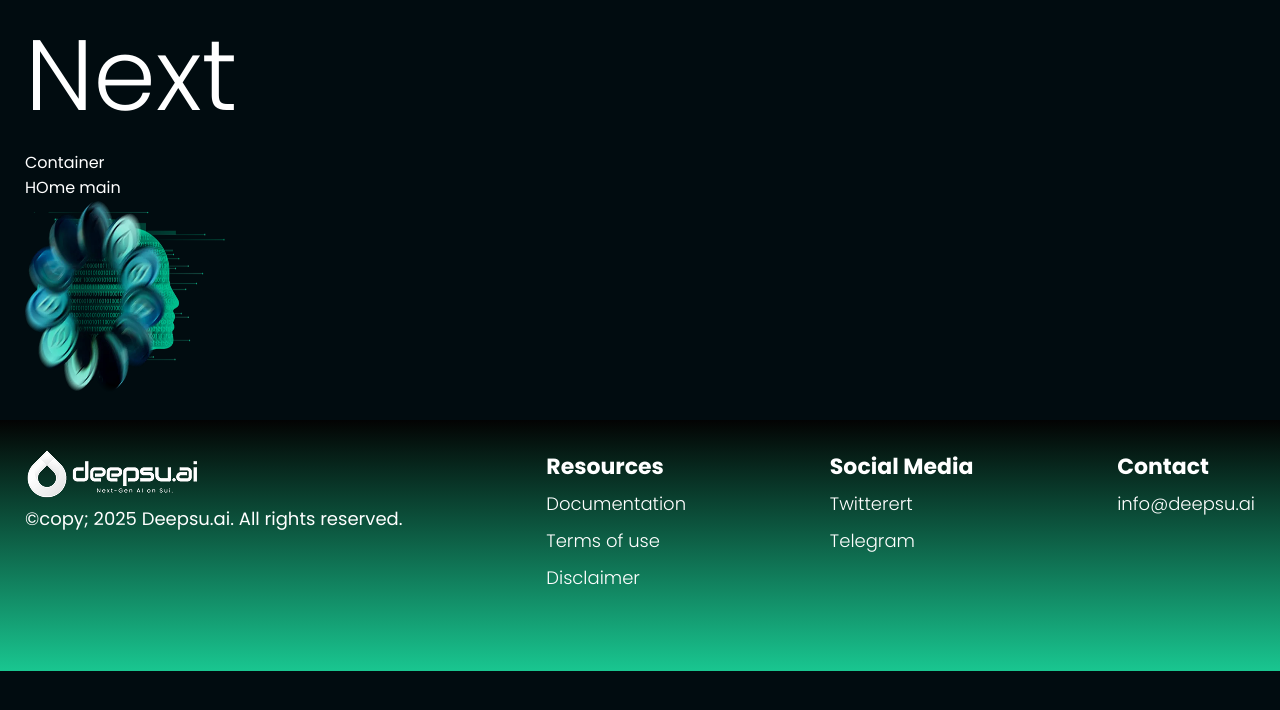
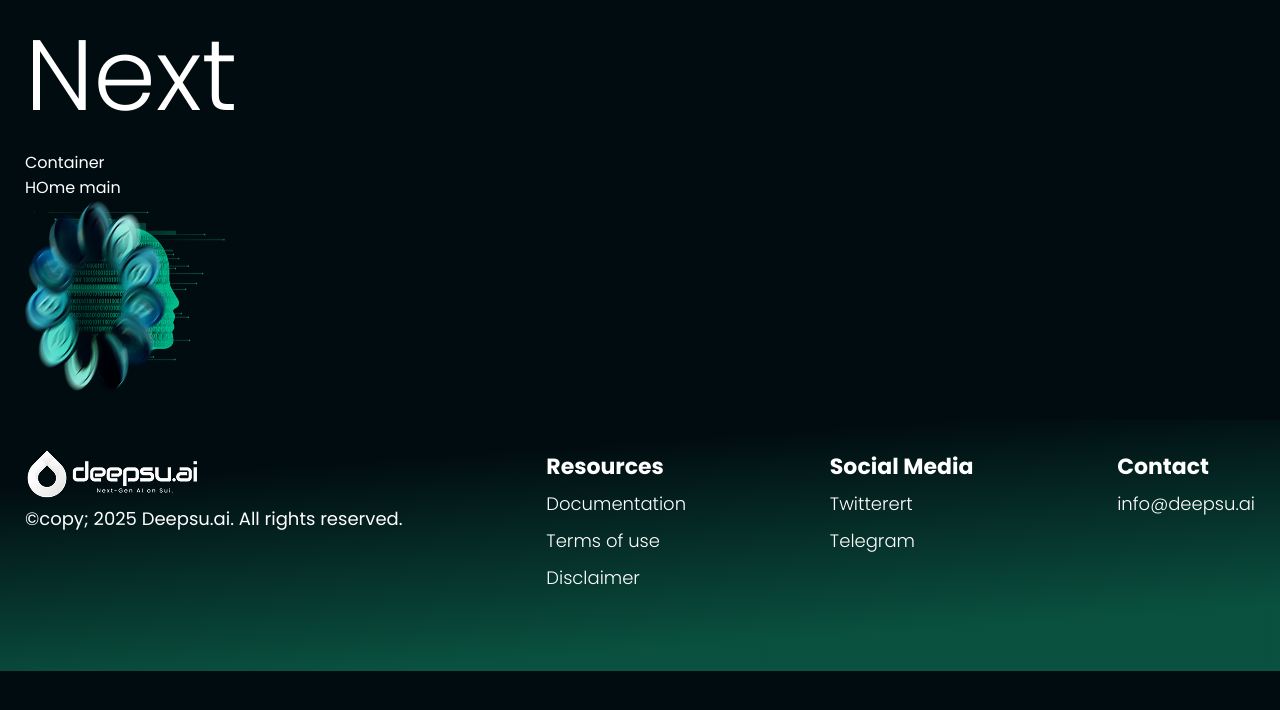
Before and after one commit to HripsimeHome/Deepsu, a React (Create React App) app: page / in a window 1280 px wide. Shown: the top 710 px of the page. Built offline with nearby package versions, Linux system fonts and the light colour scheme; a web font is replaced by a local one.

Commit message:
Change background linear-gradient

```diff
--- a/src/components/global/Footer/Footer.module.scss
+++ b/src/components/global/Footer/Footer.module.scss
@@ -4,7 +4,12 @@
 .footer {
   width: 100%;
   //height: 145px;
-  background: linear-gradient(180deg, #030303 0%, #19C690 100%);
+  background: linear-gradient(
+    176deg,
+    rgba(25, 198, 144, 0) 19.42%,
+    rgba(25, 198, 144, 0.37) 80.58%
+  );
+
   padding: 30px 0 50px;
 
   &__container {
@@ -15,7 +20,7 @@
 
   &__copyright {
     @include setFont(20px, 400, $font-family, $color-white);
-   //margin-top: 13px;
+    //margin-top: 13px;
   }
 
   &__menu {
@@ -36,19 +41,15 @@
       margin-bottom: 10px;
 
       &:hover {
-        color: #19C690;
+        color: #19c690;
         cursor: pointer;
       }
     }
   }
-
-
-
 }
 /*
  linear-gradient(0deg, #030303, #030303),
  (147.36deg, rgba(25, 198, 144, 0) 19.42%, rgba(25, 198, 144, 0.37) 80.58%);
  rgba(3, 3, 3, 1) */
 
-
- //from rgba(3, 3, 3, 1) to #19C690 37^
+//from rgba(3, 3, 3, 1) to #19C690 37^
```
